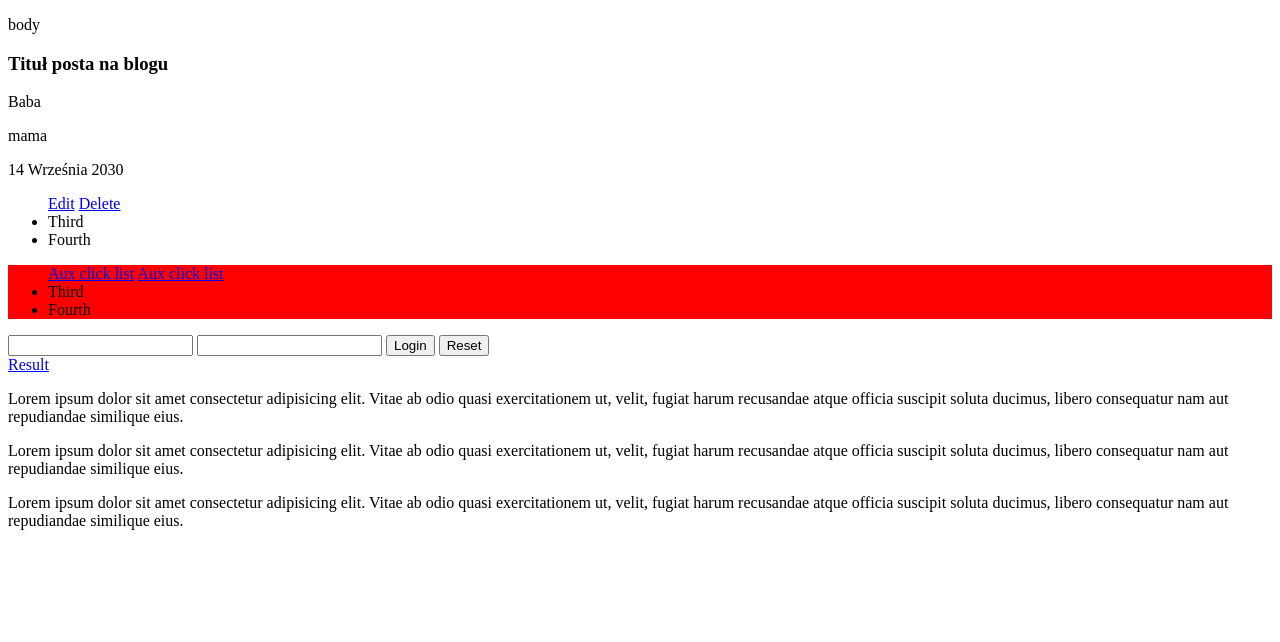
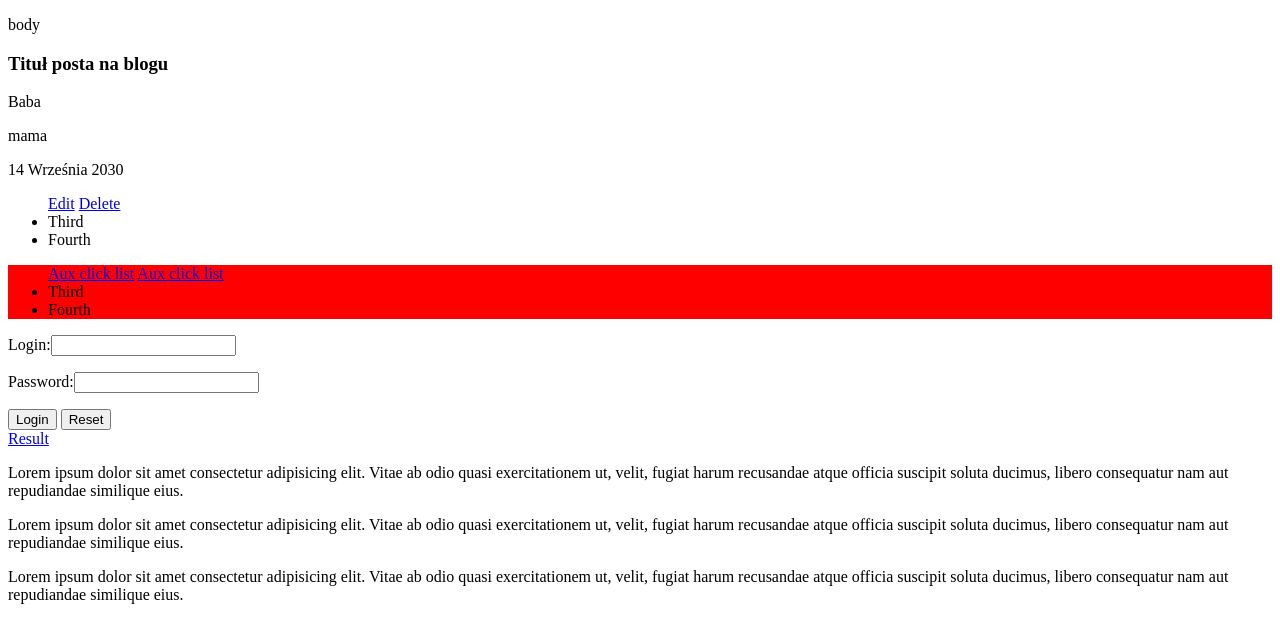
Before and after one commit to tycoonkabuzi/exercices, a plain HTML site: page index.html in a window 1280 px wide. Drawn offline with Linux system fonts and the light colour scheme.

Commit message:
Focus events done

```diff
--- a/index.html
+++ b/index.html
@@ -27,12 +27,19 @@
             <li>Third</li>
             <li>Fourth</li>
           </ul>
+
           <form action="" id="formulaire">
-            <input id="email" type="email" />
-            <input id="password" type="password" />
+            <p>
+              <label for="login">Login:</label><input id="email" type="email" />
+            </p>
+            <p>
+              <label for="password">Password:</label
+              ><input id="password" type="password" />
+            </p>
             <button type="submit">Login</button>
             <button type="reset">Reset</button>
           </form>
+
           <a href="https://openai.com/index/chatgpt/" id="result">Result</a>
         </header>
         <p class="content">
--- a/style.css
+++ b/style.css
@@ -1,5 +1,5 @@
 .blueviolet {
-  color: blueviolet;
+  background-color: blueviolet;
 }
 .red {
   color: red;
```
Also changed, not shown: js/scopeVariables/scope.js (+16 -0 lines).
